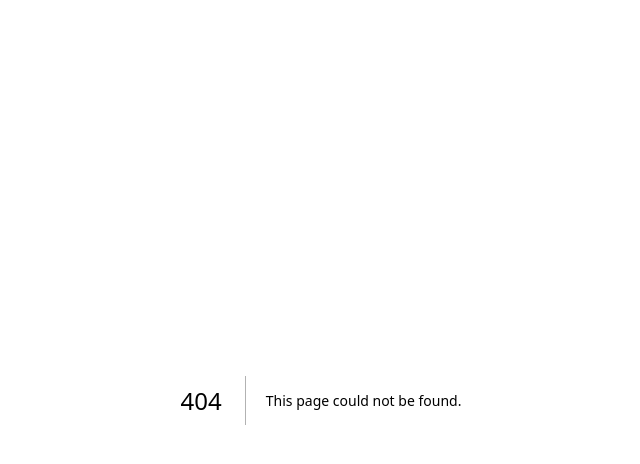
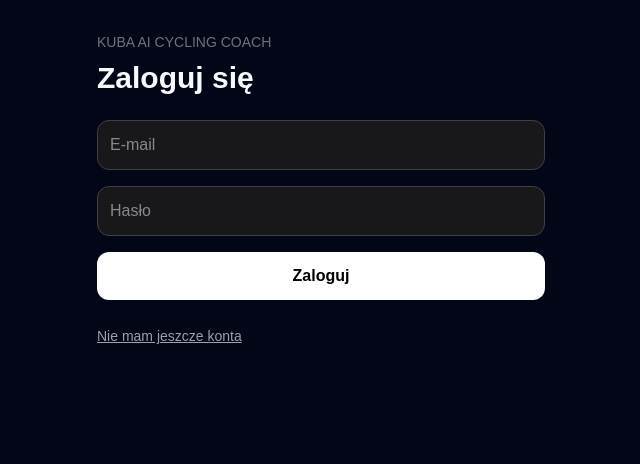
Before and after one commit to jakubszczypa-rgb/kuba-ai-cycling-coach, a Next.js app: page /login in a window 1280 px wide. Before the commit this address had no page. Shown: the top 464 px of the page, without its empty margins (319-959 px from the left). Built offline with nearby package versions, Linux system fonts and the light colour scheme.

Commit message:
Add Supabase authentication page

```diff
--- /dev/null
+++ b/app/login/page.tsx
@@ -0,0 +1,56 @@
+"use client";
+
+import { FormEvent, useState } from "react";
+import { useRouter } from "next/navigation";
+import { createClient } from "@/lib/supabase/client";
+
+export default function LoginPage() {
+  const router = useRouter();
+  const [email, setEmail] = useState("");
+  const [password, setPassword] = useState("");
+  const [mode, setMode] = useState<"login" | "signup">("login");
+  const [message, setMessage] = useState("");
+
+  async function submit(event: FormEvent) {
+    event.preventDefault();
+    const supabase = createClient();
+    const result = mode === "login"
+      ? await supabase.auth.signInWithPassword({ email, password })
+      : await supabase.auth.signUp({ email, password });
+
+    if (result.error) {
+      setMessage(result.error.message);
+      return;
+    }
+
+    if (mode === "signup" && !result.data.session) {
+      setMessage("Konto utworzone. Sprawdź e-mail, jeśli Supabase wymaga potwierdzenia adresu.");
+      return;
+    }
+
+    router.push("/check-in");
+    router.refresh();
+  }
+
+  return (
+    <main className="min-h-screen p-8">
+      <div className="mx-auto max-w-md space-y-6">
+        <div>
+          <p className="text-sm text-zinc-500">KUBA AI CYCLING COACH</p>
+          <h1 className="mt-2 text-3xl font-bold">{mode === "login" ? "Zaloguj się" : "Utwórz konto"}</h1>
+        </div>
+        <form onSubmit={submit} className="space-y-4">
+          <input className="w-full rounded-xl border border-zinc-700 bg-zinc-900 p-3" type="email" required placeholder="E-mail" value={email} onChange={e => setEmail(e.target.value)} />
+          <input className="w-full rounded-xl border border-zinc-700 bg-zinc-900 p-3" type="password" required minLength={6} placeholder="Hasło" value={password} onChange={e => setPassword(e.target.value)} />
+          <button className="w-full rounded-xl bg-white px-5 py-3 font-semibold text-black" type="submit">
+            {mode === "login" ? "Zaloguj" : "Utwórz konto"}
+          </button>
+        </form>
+        {message && <p className="text-sm text-zinc-300">{message}</p>}
+        <button className="text-sm text-zinc-400 underline" onClick={() => { setMode(mode === "login" ? "signup" : "login"); setMessage(""); }}>
+          {mode === "login" ? "Nie mam jeszcze konta" : "Mam już konto"}
+        </button>
+      </div>
+    </main>
+  );
+}
```
